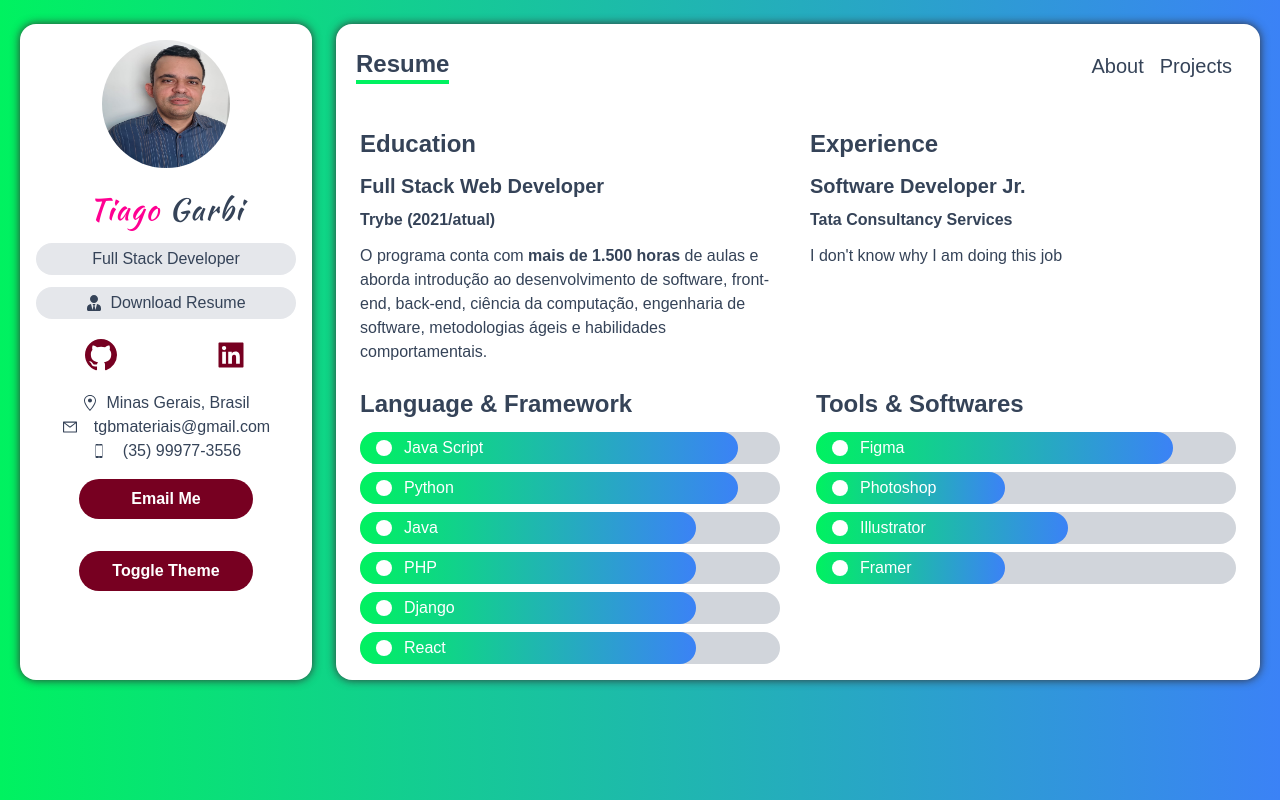
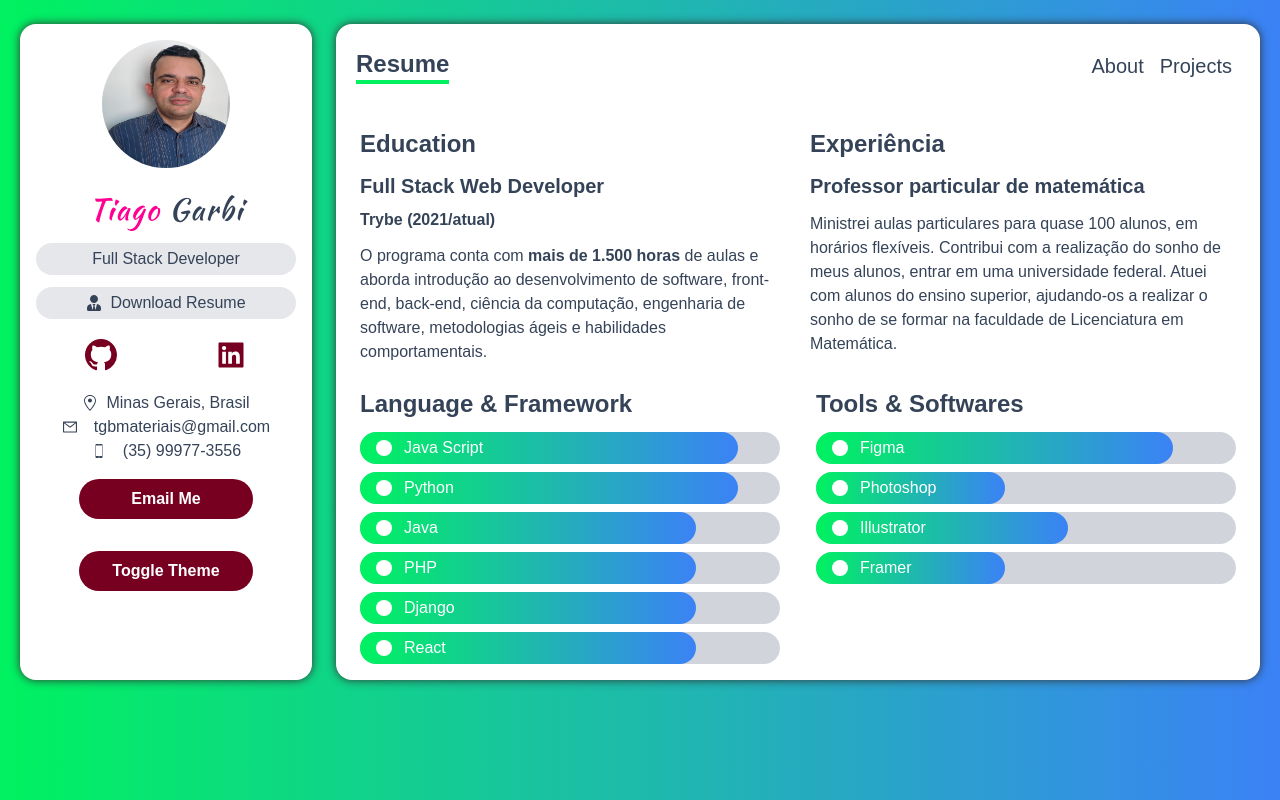
Before and after one commit to tiagogb21/portfolio, a Next.js app: page /resume in a window 1280 px wide. Built offline with nearby package versions, Linux system fonts and the light colour scheme.

Commit message:
adicionando experiência

```diff
--- a/pages/resume.tsx
+++ b/pages/resume.tsx
@@ -20,11 +20,18 @@ const Resume = () => {
           </div>
         </div>
         <div>
-          <h5 className="my-3 text-2xl font-bold">Experience</h5>
+          <h5 className="my-3 text-2xl font-bold">Experiência</h5>
           <div className="">
-            <h5 className="my-2 text-xl font-bold">Software Developer Jr.</h5>
-            <p className="font-semibold">Tata Consultancy Services</p>
-            <p className="my-3">I don't know why I am doing this job</p>
+            <h5 className="my-2 text-xl font-bold">
+              Professor particular de matemática
+            </h5>
+            <p className="my-3">
+              Ministrei aulas particulares para quase 100 alunos, em horários
+              flexíveis. Contribui com a realização do sonho de meus alunos,
+              entrar em uma universidade federal. Atuei com alunos do ensino
+              superior, ajudando-os a realizar o sonho de se formar na faculdade
+              de Licenciatura em Matemática.
+            </p>
           </div>
         </div>
       </div>
```
Also changed, not shown: tsconfig.json (+15 -4 lines).
